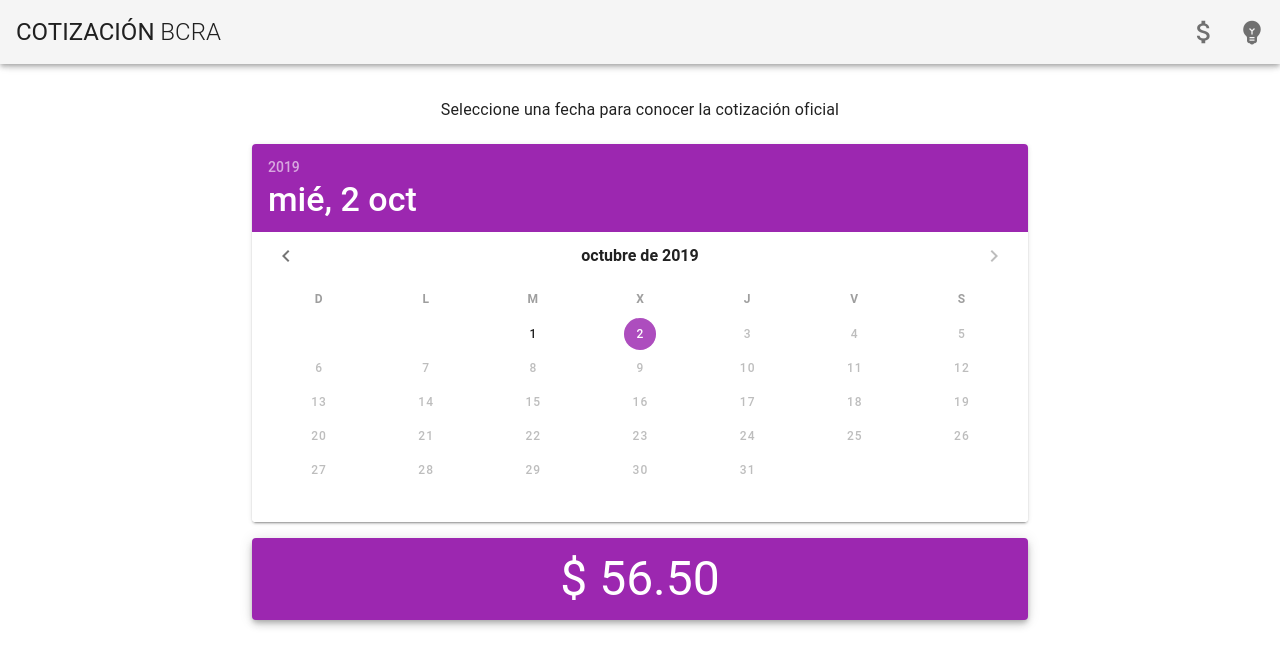
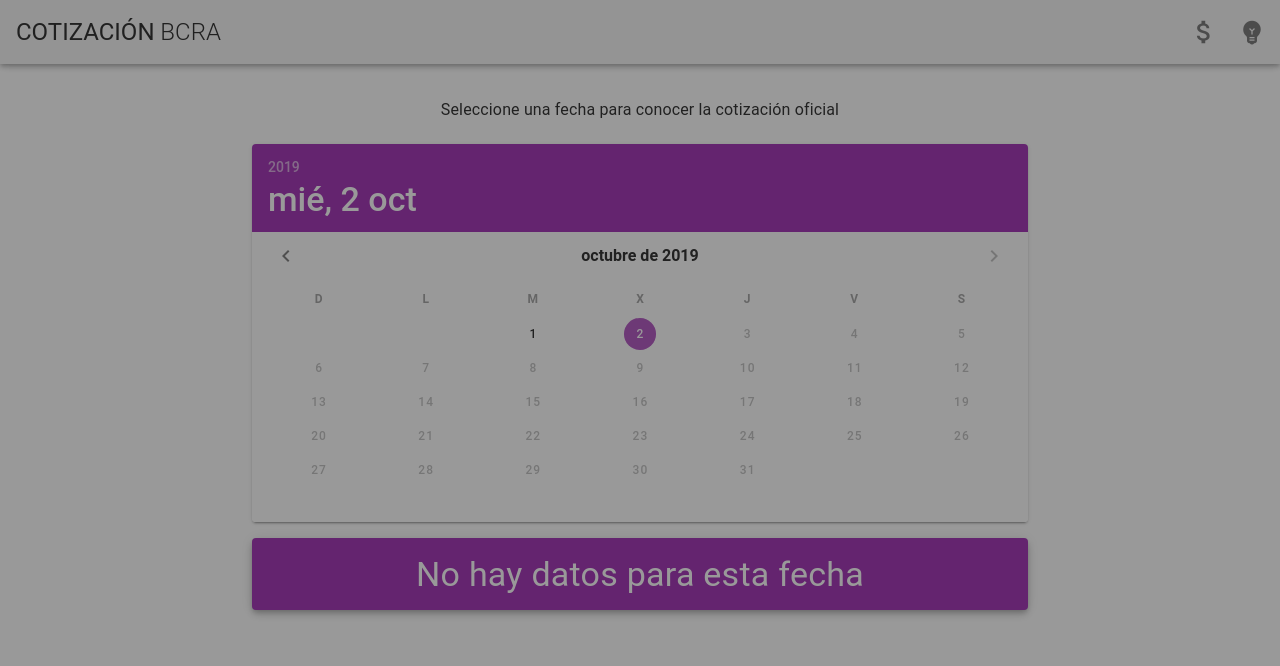
Before and after one commit to lionelx87/cotizacion-bcra, a Vue app: page /cotizacion in a window 1280 px wide. Shown: the top 666 px of the page. Built offline with nearby package versions, Linux system fonts and the light colour scheme; no server answers; a small style sheet from the web is missing.

Commit message:
Condicionales en la vista Cotizacion

```diff
--- a/src/components/Loading.vue
+++ b/src/components/Loading.vue
@@ -1,6 +1,6 @@
 <template>
     <div>
-        <v-dialog :value="loading" hide-overlay persistent width="300">
+        <v-dialog :value="loading" persistent width="300">
             <v-card color="purple" dark>
                 <v-card-text>
                     Obteniendo cotizaciones desde BCRA
--- a/src/views/Cotizacion.vue
+++ b/src/views/Cotizacion.vue
@@ -10,6 +10,7 @@
                         v-model="picker"
                         :min="min"
                         :max="max"
+                        @change="getQuotation"
                     ></v-date-picker>
                 </v-card>
                 <v-card
@@ -19,7 +20,10 @@
                     class="mx-auto mt-4"
                     elevation="5"
                 >
-                    <v-card-text class="display-2 prueba">$ 56.50</v-card-text>
+                    <v-card-text class="white--text">
+                        <span v-if="dolar !== ''" class="display-1">${{ dolar }}</span>
+                        <span v-else class="display-1">No hay datos para esta fecha</span>
+                    </v-card-text>
                 </v-card>
             </v-col>
         </v-row>
@@ -60,7 +64,7 @@ export default {
                     this.datos = this.datos.data;
                 }
                 this.datos.forEach( itemCotizacion => {
-                    if(itemCotizacion.d === this.fecha){
+                    if(itemCotizacion.d === this.picker){
                         this.dolar = itemCotizacion.v;
                     }
                 });
```
